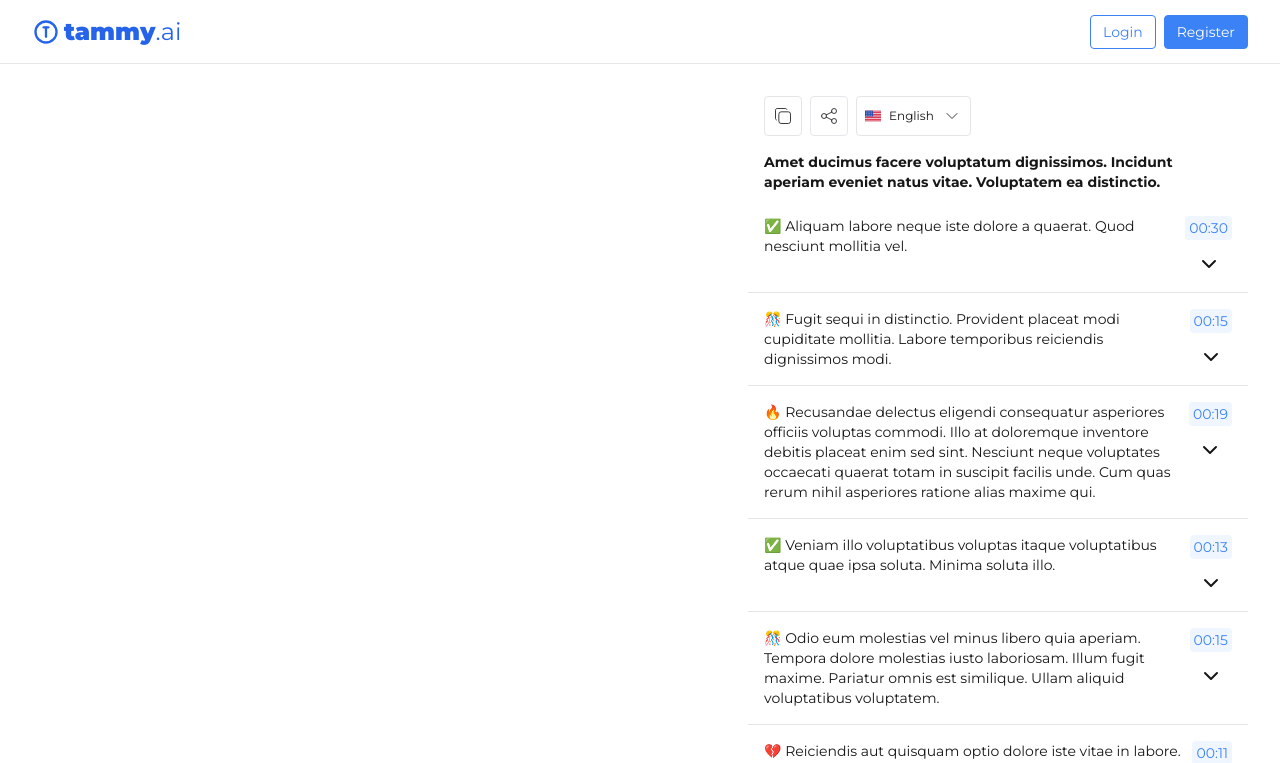
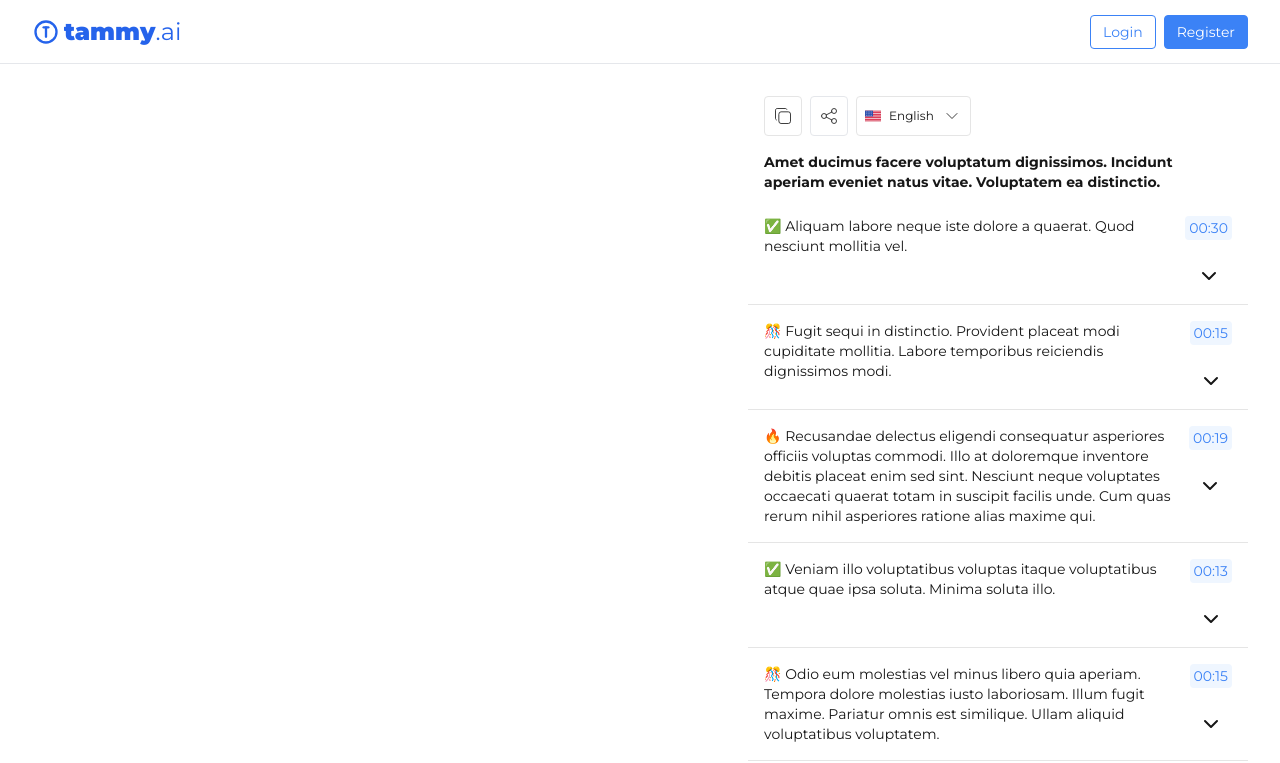
Before and after one commit to zaidakhterr/app-tammy-ai, a Next.js app: page /summary/07674ede-9008-4b6d-ac32-a81c2c4c02b9 in a window 1280 px wide. Shown: the top 763 px of the page. Built offline with nearby package versions, Linux system fonts and the light colour scheme.

Commit message:
summary component arrow

```diff
--- a/pages/summary/[id].js
+++ b/pages/summary/[id].js
@@ -33,9 +33,9 @@
               <p className="w-full ">
                 {point.emoji} {point.description}
               </p>
-              <span className="flex flex-col items-center gap-3">
+              <span className="flex flex-col items-center space-y-6">
                 <button
-                  className="flex items-center justify-center rounded bg-blue-50 py-0.5 px-1 text-center text-sm text-blue-500 transition-colors hover:bg-blue-100 dark:bg-blue-300/20 dark:text-blue-400 dark:hover:bg-blue-500/20"
+                  className="flex items-center justify-center rounded bg-blue-50 py-0.5 px-1 text-center text-sm text-blue-500 transition-colors hover:bg-blue-100 dark:bg-blue-300/20 dark:text-blue-400 dark:hover:bg-blue-500/20 "
                   onClick={e => {
                     e.stopPropagation();
                     seekTo(point.timestamp);
```
